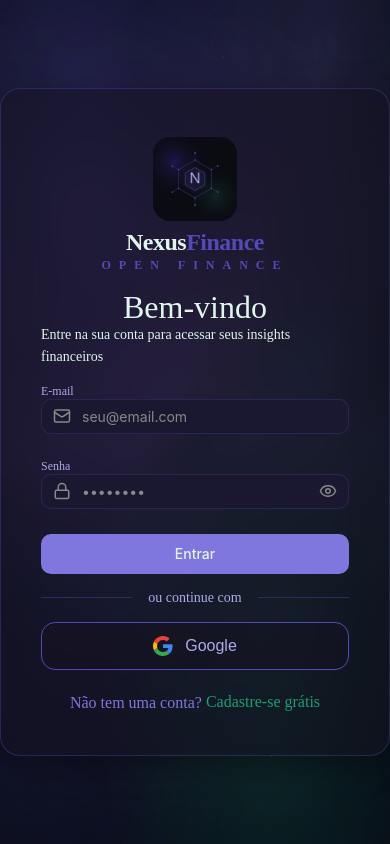
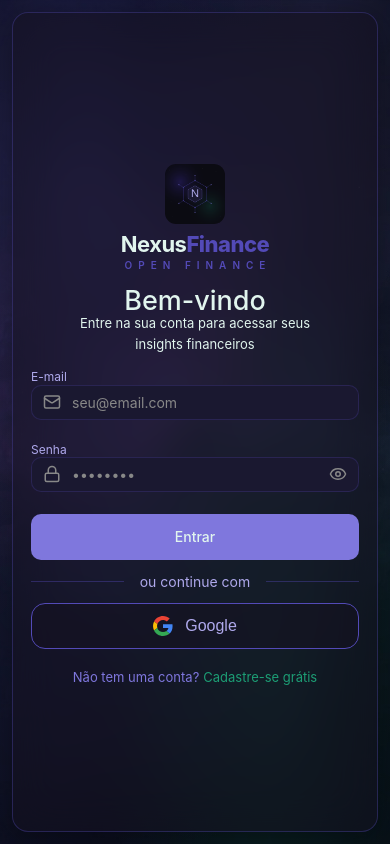
Before and after one commit to alissonmoreira7/Nexus-Finance, a React (Vite) app in the folder front-end/: page / in a window 390 px wide. Built offline with nearby package versions, Linux system fonts and the light colour scheme; no server answers.

Commit message:
feat(ui): adapta layouts para mobile tablet e desktop

```diff
--- a/front-end/src/components/layout/MobileLayout.css
+++ b/front-end/src/components/layout/MobileLayout.css
@@ -1,8 +1,8 @@
-.app-shell { min-height: 100vh; background: #0f0f14; color: #eeedfe; }
+.app-shell { min-width: 0; min-height: 100vh; background: #0f0f14; color: #eeedfe; }
 .app-header { height: 62px; padding: 0 18px; display: flex; align-items: center; justify-content: space-between; border-bottom: 1px solid rgba(175,169,236,.1); }
 .app-brand { font-size: 12px; letter-spacing: 2.5px; color: #afa9ec; font-weight: 700; }
 .app-brand em { color: #1d9e75; font-style: normal; }
-.app-main { width: min(100%, 760px); margin: 0 auto; padding: 26px 18px calc(104px + env(safe-area-inset-bottom)); }
+.app-main { width: min(100%, 800px); margin: 0 auto; padding: 26px 18px calc(104px + env(safe-area-inset-bottom)); }
 .page-heading { margin-bottom: 22px; }
 .page-eyebrow { display: block; margin-bottom: 7px; color: #7f77dd; font-size: 11px; font-weight: 700; letter-spacing: 1.8px; text-transform: uppercase; }
 .page-heading h1 { margin: 0; color: #eeedfe; font-size: clamp(26px, 8vw, 38px); letter-spacing: -.8px; }
@@ -17,4 +17,22 @@
 .secondary-action { min-height: 44px; background: transparent; border: 1px solid rgba(175,169,236,.22); color: #afa9ec; }
 .field-label { display: block; margin-bottom: 8px; color: #afa9ec; font-size: 12px; font-weight: 600; }
 .field-select { min-height: 48px; background: #11101c; }
-@media (min-width: 761px) { .app-main { padding-bottom: 128px; } }
+@media (min-width: 761px) { .app-main { padding: 34px 28px 128px; } }
+
+@media (min-width: 1024px) {
+  .app-shell { padding-left: 240px; }
+  .app-header { height: 72px; padding-inline: clamp(32px, 5vw, 72px); }
+  .app-main { padding: 42px clamp(32px, 5vw, 72px) 64px; }
+  .app-main-wide { width: min(100%, 1280px); }
+  .page-heading { margin-bottom: 28px; }
+  .page-heading h1 { font-size: clamp(32px, 4vw, 44px); }
+  .surface { padding: 22px; }
+}
+
+@media (max-width: 480px) {
+  .app-header { height: 56px; padding-inline: 14px; }
+  .app-main { padding: 22px 14px calc(96px + env(safe-area-inset-bottom)); }
+  .page-heading { margin-bottom: 18px; }
+  .page-heading h1 { font-size: clamp(25px, 9vw, 32px); }
+  .surface { padding: 15px; border-radius: 17px; }
+}
--- a/front-end/src/components/layout/MobileLayout.tsx
+++ b/front-end/src/components/layout/MobileLayout.tsx
@@ -2,15 +2,22 @@
 import ResponsiveMenu from '../menu/ResponsiveMenu'
 import './MobileLayout.css'
 
-interface Props { eyebrow?: string; title: string; subtitle?: string; action?: ReactNode; children: ReactNode }
+interface Props {
+  eyebrow?: string
+  title: string
+  subtitle?: string
+  action?: ReactNode
+  wide?: boolean
+  children: ReactNode
+}
 
-export default function MobileLayout({ eyebrow, title, subtitle, action, children }: Props) {
+export default function MobileLayout({ eyebrow, title, subtitle, action, wide = false, children }: Props) {
   return <div className="app-shell">
     <header className="app-header">
       <div><span className="app-brand">NEXUS <em>FINANCE</em></span></div>
       {action}
     </header>
-    <main className="app-main">
+    <main className={`app-main${wide ? ' app-main-wide' : ''}`}>
       <div className="page-heading">
         {eyebrow && <span className="page-eyebrow">{eyebrow}</span>}
         <h1>{title}</h1>
--- a/front-end/src/components/menu/ResponsiveMenu.css
+++ b/front-end/src/components/menu/ResponsiveMenu.css
@@ -77,3 +77,66 @@
 @media (min-width: 761px) {
   .bottom-nav { bottom: 18px; border-radius: 22px; border-bottom: 1px solid rgba(175, 169, 236, .15); }
 }
+
+@media (max-width: 380px) {
+  .bottom-nav {
+    min-height: 66px;
+    padding-inline: 4px;
+    gap: 2px;
+  }
+
+  .bottom-nav-item { font-size: 9px; }
+  .bottom-nav-item svg { width: 19px; height: 19px; }
+  .add-transaction-nav { font-size: 9px; }
+  .add-icon { width: 50px; height: 50px; margin-top: -22px; border-width: 4px; }
+}
+
+@media (min-width: 1024px) {
+  .bottom-nav {
+    inset: 0 auto 0 0;
+    transform: none;
+    width: 240px;
+    min-height: 100vh;
+    padding: 118px 18px 28px;
+    grid-template-columns: 1fr;
+    grid-template-rows: repeat(5, min-content);
+    align-content: start;
+    gap: 9px;
+    border: 0;
+    border-right: 1px solid rgba(175, 169, 236, .15);
+    border-radius: 0;
+    box-shadow: 12px 0 35px rgba(8, 7, 18, .25);
+  }
+
+  .bottom-nav::before {
+    content: 'NEXUS  FINANCE';
+    position: absolute;
+    top: 34px;
+    left: 28px;
+    color: #afa9ec;
+    font-size: 13px;
+    font-weight: 800;
+    letter-spacing: 2px;
+  }
+
+  .bottom-nav-item,
+  .add-transaction-nav {
+    min-height: 50px;
+    padding: 0 14px;
+    flex-direction: row;
+    justify-content: flex-start;
+    gap: 12px;
+    border-radius: 13px;
+    font-size: 14px;
+  }
+
+  .add-icon {
+    width: 34px;
+    height: 34px;
+    margin: 0;
+    border: 0;
+    box-shadow: none;
+  }
+
+  .add-icon svg { width: 21px; height: 21px; }
+}
--- a/front-end/src/index.css
+++ b/front-end/src/index.css
@@ -154,7 +154,21 @@
   -moz-osx-font-smoothing: grayscale;
 }
 
+html {
+  min-width: 320px;
+  background: var(--bg-page);
+}
+
+body {
+  min-width: 320px;
+  min-height: 100vh;
+  overflow-x: hidden;
+  background: var(--bg-page);
+  font-family: var(--font-sans);
+}
+
 #root {
+  width: 100%;
   min-height: 100vh;
   display: flex;
   flex-direction: column;
--- a/front-end/src/pages/Dashboard/Dashboard.tsx
+++ b/front-end/src/pages/Dashboard/Dashboard.tsx
@@ -49,7 +49,7 @@
   const categories = Object.entries(summary.expensesByCategory)
   const largestCategory = Math.max(1, ...categories.map(([, value]) => value))
 
-  return <MobileLayout eyebrow="Visão geral" title={`Olá, ${user?.name.split(' ')[0] ?? ''}`} subtitle="Seu resumo financeiro do mês atual.">
+  return <MobileLayout wide eyebrow="Visão geral" title={`Olá, ${user?.name.split(' ')[0] ?? ''}`} subtitle="Seu resumo financeiro do mês atual.">
       {error && <div className="dashboard-error" role="alert">{error}</div>}
       {isLoading ? <div className="dashboard-state">Carregando seus dados...</div> : <>
         <div className="cards-container">
--- a/front-end/src/pages/Dashboard/style.css
+++ b/front-end/src/pages/Dashboard/style.css
@@ -8,3 +8,14 @@
 .category-item{display:flex;flex-direction:column;gap:7px}.category-header{display:flex;justify-content:space-between;gap:10px}.category-name{color:#d7d4f8!important;font-size:13px}.category-amount{color:#afa9ec;font-size:13px;font-weight:700}.category-bar{height:7px;overflow:hidden;background:#11101c;border-radius:99px}.category-fill{height:100%;background:linear-gradient(90deg,#534ab7,#1d9e75);border-radius:99px}
 .transactions-table{display:flex;flex-direction:column}.table-header{display:none}.table-row{display:grid;grid-template-columns:minmax(0,1fr) auto;gap:5px 12px;padding:13px 0;border-bottom:1px solid rgba(175,169,236,.09)}.table-row:last-child{border:0}.col-description{min-width:0}.col-description p{color:#eeedfe!important;font-weight:600;overflow:hidden;text-overflow:ellipsis;white-space:nowrap}.col-category{grid-row:2}.badge{padding:3px 8px;border-radius:99px;background:rgba(83,74,183,.16);color:#afa9ec;font-size:10px}.col-date{grid-column:1;grid-row:3}.col-date p{font-size:10px}.col-amount{grid-column:2;grid-row:1;text-align:right;font-weight:700;white-space:nowrap}.col-amount.income p{color:#72d6b5!important}.col-amount.expense p{color:#ffaaa9!important}
 @media(min-width:650px){.cards-container{grid-template-columns:repeat(4,1fr)}.dashboard-content{grid-template-columns:1fr 1fr}.cards-container .card{min-height:150px}}
+
+@media(min-width:1024px){
+  .cards-container{gap:16px;margin-bottom:18px}
+  .dashboard-content{gap:18px;margin-bottom:18px}
+  .cards-container .card{padding:20px}
+  .table-header,.table-row{display:grid;grid-template-columns:minmax(0,2fr) minmax(120px,1fr) 120px minmax(120px,.8fr);gap:16px;align-items:center}
+  .table-header{padding:0 0 11px;color:#77728c;font-size:11px;text-transform:uppercase;letter-spacing:.6px;border-bottom:1px solid rgba(175,169,236,.12)}
+  .table-row{padding:15px 0}
+  .col-category,.col-date,.col-amount{grid-column:auto;grid-row:auto}
+  .col-date p{font-size:12px}
+}
--- a/front-end/src/pages/Login/style.css
+++ b/front-end/src/pages/Login/style.css
@@ -1,11 +1,13 @@
 .geral-login {
   min-height: 100vh;
+  min-height: 100dvh;
   width: 100%;
   flex: 1;
   position: relative;
   display: flex;
   align-items: center;
   justify-content: center;
+  padding: clamp(16px, 4vw, 48px);
 
   background-image:
     radial-gradient(ellipse at 20% 20%, rgba(83, 74, 183, 0.35) 0%, transparent 50%),
@@ -24,7 +26,7 @@
   align-items: center;
   position: relative;
   z-index: 1;
-  width: 100%;
+  width: min(100%, 440px);
   max-width: 440px;
   padding: var(--space-10);
   display: flex;
@@ -36,6 +38,12 @@
   -webkit-backdrop-filter: blur(20px);
   border: 1px solid rgba(83, 74, 183, 0.35);
   box-shadow: 0 8px 32px rgba(0, 0, 0, 0.4);
+}
+
+.input_email,
+.input_senha {
+  width: 100%;
+  min-width: 0;
 }
 
 .container-logo {
@@ -82,6 +90,7 @@
   flex-direction: column;
   align-items: center;
   width: 100%;
+  text-align: center;
 
   & h1 {
     font-size: 32px;
@@ -184,6 +193,8 @@
   justify-content: center;
   gap: var(--space-1);
   margin-top: var(--space-2);
+  flex-wrap: wrap;
+  text-align: center;
 }
 
 .criar-conta p {
@@ -215,3 +226,67 @@
   opacity: 0.6;
   cursor: not-allowed;
 }
+
+@media (max-width: 480px) {
+  .geral-login {
+    align-items: flex-start;
+    padding: 12px;
+  }
+
+  .container-login {
+    min-height: calc(100dvh - 24px);
+    justify-content: center;
+    padding: 24px 18px;
+    gap: 10px;
+    border-radius: 16px;
+  }
+
+  .container-logo img {
+    width: 76px;
+    height: 76px;
+  }
+
+  .container-logo h1 {
+    font-size: 22px;
+  }
+
+  .container-logo .label-caps {
+    max-width: 100%;
+    padding-left: 6px;
+    font-size: 10px;
+    letter-spacing: 6px;
+  }
+
+  .sub-titulo h1 {
+    font-size: 27px;
+  }
+
+  .sub-titulo p {
+    max-width: 32ch;
+    font-size: 13px;
+  }
+
+  .form-login {
+    gap: 13px;
+  }
+
+  .btn-entrar,
+  .btn-google-custom {
+    min-height: 46px;
+    height: auto;
+  }
+
+  .criar-conta {
+    font-size: 13px;
+  }
+}
+
+@media (max-height: 720px) {
+  .geral-login {
+    align-items: flex-start;
+  }
+
+  .container-login {
+    padding-block: 20px;
+  }
+}
--- a/front-end/src/pages/app-pages.css
+++ b/front-end/src/pages/app-pages.css
@@ -16,4 +16,19 @@
 .profile-list { display:flex; flex-direction:column; padding-block:5px; }.profile-list>div { display:flex; align-items:center; gap:13px; padding:15px 3px; color:#7f77dd; border-bottom:1px solid rgba(175,169,236,.1); }.profile-list>div:last-child { border:0; }.profile-list span { min-width:0; display:flex; flex-direction:column; gap:3px; }.profile-list small { color:#77728c; }.profile-list strong { color:#eeedfe; overflow:hidden; text-overflow:ellipsis; }
 .logout-action { width:100%; min-height:48px; margin-top:18px; display:flex; align-items:center; justify-content:center; gap:9px; color:#ffaaa9; background:rgba(226,75,74,.1); border:1px solid rgba(226,75,74,.22); }
 @media(max-width:420px){.transaction-item{grid-template-columns:38px minmax(0,1fr);}.transaction-icon{width:38px;height:38px}.amount-income,.amount-expense{grid-column:2;}.pagination{grid-template-columns:1fr 1fr}.pagination span{grid-column:1/-1;grid-row:1;text-align:center}}
+
+@media(max-width:480px){
+  .drop-zone{min-height:135px;padding:16px;text-align:center}
+  .csv-help{min-width:0}.csv-help div{min-width:0}.csv-help code{overflow-wrap:anywhere}
+  .preview-list div{grid-template-columns:minmax(0,1fr) auto}.preview-list span{overflow:hidden;text-overflow:ellipsis;white-space:nowrap}
+  .profile-hero{align-items:flex-start}.profile-hero>div:last-child{min-width:0}.profile-hero h2{overflow-wrap:anywhere}
+}
+
 .manual-form { display:flex; flex-direction:column; gap:17px; }.manual-field label { display:flex; align-items:center; gap:7px; margin-bottom:8px; color:#afa9ec; font-size:12px; font-weight:650; }.manual-field label svg{color:#7f77dd}.manual-field input,.manual-field select{min-height:49px;background:#11101c}.money-input{position:relative}.money-input span{position:absolute;left:14px;top:50%;transform:translateY(-50%);color:#72d6b5;font-weight:700}.money-input input{padding-left:46px;font-size:18px;font-weight:700}.categorization-note{padding:12px 13px;border-radius:13px;background:rgba(83,74,183,.1);color:#918da7!important;font-size:11px;line-height:1.5}.manual-form .secondary-action{width:100%}
+
+@media(min-width:1024px){
+  .transaction-item{padding:16px 18px}
+  .history-tabs{max-width:520px}
+  .manual-form{display:grid;grid-template-columns:1fr 1fr}
+  .manual-form .manual-field:nth-of-type(3),.manual-form .categorization-note,.manual-form .primary-action,.manual-form .secondary-action{grid-column:1/-1}
+}
```
